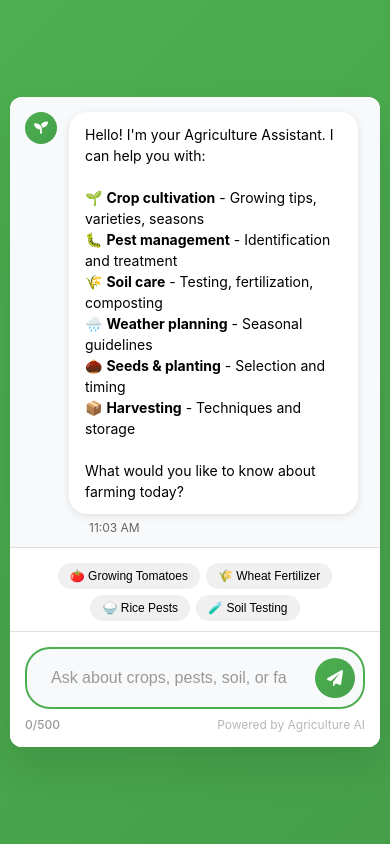
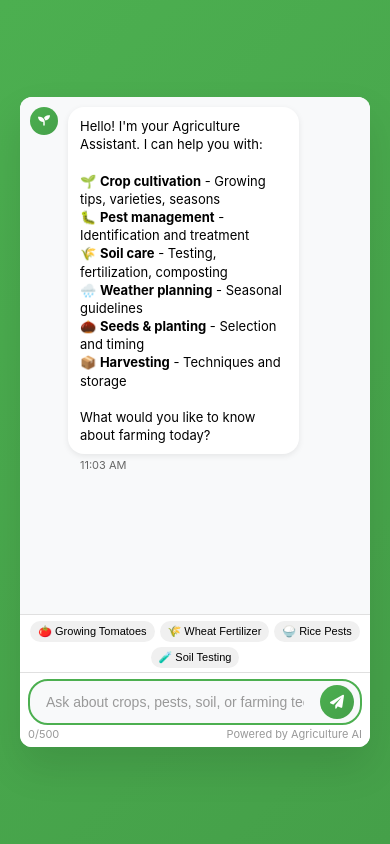
Before and after one commit to EldaRosyPinheiro/Agrichatbot, a Flask app: page / in a window 390 px wide. Run offline with Flask 3, Linux system fonts and the light colour scheme.

Commit message:
Update style.css

```diff
--- a/static/css/style.css
+++ b/static/css/style.css
@@ -110,7 +104,7 @@
 /* Messages Styles */
 .chat-messages {
     flex: 1;
-    padding: 20px;
+    padding: 12px 16px;
     overflow-y: auto;
     background: #f8f9fa;
     scroll-behavior: smooth;
@@ -118,30 +112,24 @@
 
 .message {
     display: flex;
-    margin-bottom: 20px;
+    margin-bottom: 12px;
     animation: fadeIn 0.3s ease-out;
 }
 
 @keyframes fadeIn {
-    from {
-        opacity: 0;
-        transform: translateY(10px);
-    }
-    to {
-        opacity: 1;
-        transform: translateY(0);
-    }
+    from { opacity: 0; transform: translateY(10px); }
+    to { opacity: 1; transform: translateY(0); }
 }
 
 .message-avatar {
-    width: 40px;
-    height: 40px;
+    width: 36px;
+    height: 36px;
     border-radius: 50%;
     display: flex;
     align-items: center;
     justify-content: center;
-    font-size: 16px;
-    margin-right: 12px;
+    font-size: 14px;
+    margin-right: 10px;
     flex-shrink: 0;
 }
 
@@ -158,20 +146,20 @@
     background: linear-gradient(135deg, #2196F3, #1976D2);
     color: white;
     margin-right: 0;
-    margin-left: 12px;
+    margin-left: 10px;
 }
 
 .message-content {
     max-width: 70%;
-    min-width: 100px;
+    min-width: 80px;
 }
 
 .message-text {
     background: white;
-    padding: 16px 20px;
-    border-radius: 18px;
-    box-shadow: 0 2px 8px rgba(0, 0, 0, 0.1);
-    line-height: 1.5;
+    padding: 12px 16px;
+    border-radius: 16px;
+    box-shadow: 0 2px 6px rgba(0, 0, 0, 0.08);
+    line-height: 1.4;
     word-wrap: break-word;
 }
 
@@ -181,10 +169,10 @@
 }
 
 .message-time {
-    font-size: 12px;
+    font-size: 11px;
     color: #666;
-    margin-top: 6px;
-    padding: 0 20px;
+    margin-top: 4px;
+    padding: 0 12px;
 }
 
 .user-message .message-time {
@@ -194,14 +182,14 @@
 
 /* Quick Suggestions */
 .quick-suggestions {
-    padding: 15px 20px 10px;
+    padding: 6px 10px 4px;
     background: white;
     border-top: 1px solid #e0e0e0;
 }
 
 .suggestion-chips {
     display: flex;
-    gap: 8px;
+    gap: 5px;
     flex-wrap: wrap;
     justify-content: center;
 }
@@ -209,9 +197,9 @@
 .chip {
     background: #f0f0f0;
     border: none;
-    padding: 8px 16px;
+    padding: 5px 10px;
     border-radius: 20px;
-    font-size: 14px;
+    font-size: 12px;
     cursor: pointer;
     transition: all 0.2s;
     white-space: nowrap;
@@ -230,16 +218,18 @@
 .chat-input-container {
     background: white;
     border-top: 1px solid #e0e0e0;
-    padding: 20px;
+    padding: 6px 10px;
+    display: flex;
+    flex-direction: column;
 }
 
 .chat-input-wrapper {
     display: flex;
-    gap: 12px;
+    gap: 6px;
     align-items: center;
     background: #f8f9fa;
-    border-radius: 25px;
-    padding: 8px;
+    border-radius: 20px;
+    padding: 4px 6px;
     border: 2px solid transparent;
     transition: border-color 0.2s;
 }
@@ -252,8 +242,8 @@
     flex: 1;
     border: none;
     background: transparent;
-    padding: 12px 16px;
-    font-size: 16px;
+    padding: 6px 10px;
+    font-size: 14px;
     outline: none;
     border-radius: 20px;
 }
@@ -263,8 +253,8 @@
 }
 
 .send-button {
-    width: 40px;
-    height: 40px;
+    width: 34px;
+    height: 34px;
     background: linear-gradient(135deg, #4CAF50, #45a049);
     border: none;
     border-radius: 50%;
@@ -274,7 +264,7 @@
     align-items: center;
     justify-content: center;
     transition: all 0.2s;
-    font-size: 16px;
+    font-size: 14px;
 }
 
 .send-button:hover {
@@ -296,30 +286,22 @@
     display: flex;
     justify-content: space-between;
     align-items: center;
-    margin-top: 8px;
-    font-size: 12px;
+    margin-top: 2px;
+    font-size: 11px;
     color: #999;
-}
-
-.char-count {
-    font-weight: 500;
-}
-
-.powered-by {
-    opacity: 0.7;
 }
 
 /* Typing Indicator */
 .typing-indicator {
-    padding: 0 20px;
+    padding: 0 12px;
     background: #f8f9fa;
 }
 
 .typing-dots {
     background: white;
-    padding: 16px 20px;
-    border-radius: 18px;
-    box-shadow: 0 2px 8px rgba(0, 0, 0, 0.1);
+    padding: 12px 16px;
+    border-radius: 16px;
+    box-shadow: 0 2px 6px rgba(0, 0, 0, 0.08);
     display: flex;
     gap: 4px;
     align-items: center;
@@ -338,114 +320,28 @@
 .typing-dots span:nth-child(2) { animation-delay: -0.16s; }
 
 @keyframes typing {
-    0%, 80%, 100% {
-        transform: scale(0.8);
-        opacity: 0.5;
-    }
-    40% {
-        transform: scale(1);
-        opacity: 1;
-    }
-}
-
-/* Error Message */
-.error-message {
-    background: #ffebee !important;
-    color: #c62828 !important;
-    border-left: 4px solid #f44336;
-}
-
-/* Success Message */
-.success-message {
-    background: #e8f5e8 !important;
-    color: #2e7d32 !important;
-    border-left: 4px solid #4caf50;
+    0%, 80%, 100% { transform: scale(0.8); opacity: 0.5; }
+    40% { transform: scale(1); opacity: 1; }
 }
 
 /* Scrollbar Styles */
-.chat-messages::-webkit-scrollbar {
-    width: 6px;
-}
-
-.chat-messages::-webkit-scrollbar-track {
-    background: transparent;
-}
-
-.chat-messages::-webkit-scrollbar-thumb {
-    background: #ccc;
-    border-radius: 3px;
-}
-
-.chat-messages::-webkit-scrollbar-thumb:hover {
-    background: #bbb;
-}
+.chat-messages::-webkit-scrollbar { width: 6px; }
+.chat-messages::-webkit-scrollbar-track { background: transparent; }
+.chat-messages::-webkit-scrollbar-thumb { background: #ccc; border-radius: 3px; }
+.chat-messages::-webkit-scrollbar-thumb:hover { background: #bbb; }
 
 /* Mobile Responsive */
 @media (max-width: 768px) {
-    body {
-        padding: 10px;
-    }
-
-    .chat-container {
-        height: 95vh;
-        max-width: 100%;
-        border-radius: 12px;
-    }
-
-    .chat-header {
-        padding: 15px;
-        border-radius: 12px 12px 0 0;
-    }
-
-    .bot-details h2 {
-        font-size: 18px;
-    }
-
-    .chat-messages {
-        padding: 15px;
-    }
-
-    .message-content {
-        max-width: 85%;
-    }
-
-    .chat-input-container {
-        padding: 15px;
-    }
-
-    .suggestion-chips {
-        gap: 6px;
-    }
-
-    .chip {
-        font-size: 12px;
-        padding: 6px 12px;
-    }
+    .chat-container { height: 95vh; max-width: 100%; border-radius: 12px; }
+    .chat-header { padding: 10px 12px; border-radius: 12px 12px 0 0; }
+    .chat-messages { padding: 10px; }
+    .chat-input-container { padding: 6px 8px; }
+    .chip { font-size: 11px; padding: 4px 8px; }
 }
 
 @media (max-width: 480px) {
-    .bot-info {
-        gap: 10px;
-    }
-
-    .bot-icon {
-        width: 40px;
-        height: 40px;
-        font-size: 16px;
-    }
-
-    .message-avatar {
-        width: 32px;
-        height: 32px;
-        font-size: 14px;
-    }
-
-    .message-text {
-        padding: 12px 16px;
-        font-size: 14px;
-    }
-
-    .chat-input {
-        font-size: 16px; /* Prevents zoom on iOS */
-    }
+    .bot-icon { width: 36px; height: 36px; font-size: 14px; }
+    .message-avatar { width: 28px; height: 28px; font-size: 12px; }
+    .message-text { padding: 10px 12px; font-size: 13px; }
+    .chat-input { font-size: 14px; }
 }
```
Also changed, not shown: other parts of static/css/style.css (+19 -25 lines).
